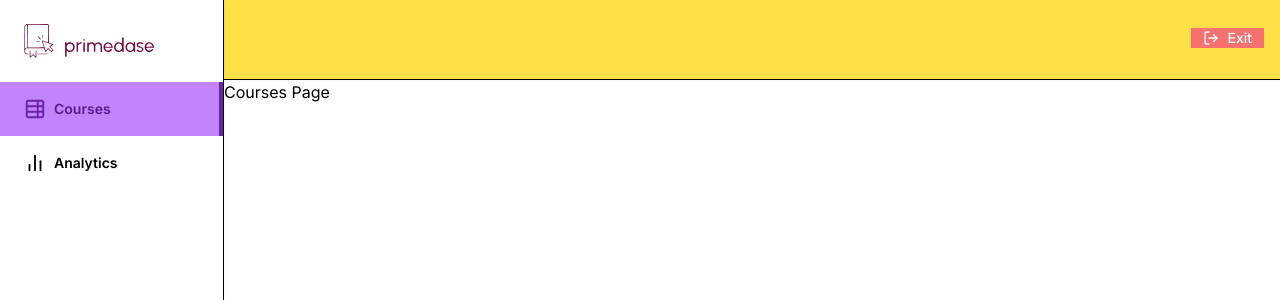
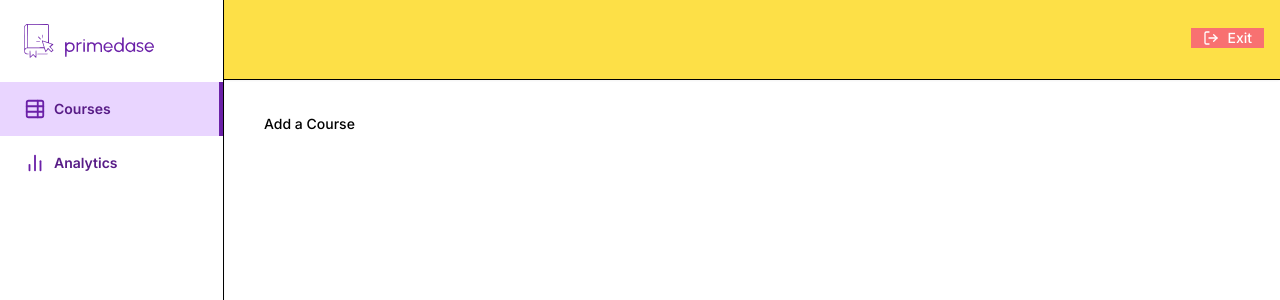
Before and after one commit to jerwintuchi/primedase-lms, a Next.js app: page /teacher/courses in a window 1280 px wide. Shown: the top 300 px of the page. Built offline with nearby package versions, Linux system fonts and the light colour scheme.

Commit message:
ftr: added add new course page new course

```diff
--- a/app/(dashboard)/(routes)/teacher/courses/page.tsx
+++ b/app/(dashboard)/(routes)/teacher/courses/page.tsx
@@ -1,7 +1,15 @@
+import { Button } from "@/components/ui/button";
+import Link from "next/link";
+
 const CoursesPage = () => {
     return (
-        <div>
-            Courses Page
+        <div className="p-6">
+            <Link href="/teacher/create">
+                <Button>
+                    Add a Course
+                </Button>
+            </Link>
+
         </div>
     )
 }
--- /dev/null
+++ b/app/(dashboard)/(routes)/teacher/create/page.tsx
@@ -0,0 +1,11 @@
+"use client";
+
+const CreatePage = () => {
+    return (
+        <div>
+            Create Page!
+        </div>
+     );
+}
+
+export default CreatePage;
--- a/app/(dashboard)/_components/sidebar-item.tsx
+++ b/app/(dashboard)/_components/sidebar-item.tsx
@@ -29,14 +29,14 @@ const SidebarItem: React.FC<SidebarItemProps> = ({ icon: Icon, label, href }) =>
       onClick={onClick}
       type="button"
       className={cn(
-        'flex items-center gap-x-2 text-black text-sm font-semibold pl-6 transition-all hover:text-black-600 hover:bg-gray-300/20',
-        isActive && 'text-purple-900 bg-purple-400 hover:bg-purple-200/20 hover:text-purple-700'
+        'flex items-center gap-x-2 text-purple-900 text-sm font-semibold pl-6 transition-all hover:text-black-600 hover:bg-purple-300',
+        isActive && 'text-purple-900 bg-purple-200 hover:bg-purple-200 hover:text-purple-700'
       )}
     >
       <div className="flex items-center gap-x-2 py-4">
         <Icon
           size={22}
-          className={cn('text-black', isActive && 'text-purple-800')}
+          className={cn('text-purple-800', isActive && 'text-purple-800')}
         />
         {label}
       </div>
--- a/app/(dashboard)/_components/sidebar-routes.tsx
+++ b/app/(dashboard)/_components/sidebar-routes.tsx
@@ -1,16 +1,16 @@
 "use client";
-import { BarChart, BarChart2Icon, Compass, Layout, List, ListCollapse, ListFilter, ListXIcon, TableProperties } from "lucide-react";
+import { BarChart, BarChart2Icon, Compass, Layout, List, ListCollapse, ListFilter, ListXIcon, Search, TableProperties } from "lucide-react";
 import SidebarItem from "./sidebar-item";
 import { usePathname } from "next/navigation";
 
 const guestRoutes = [
   {
-    Icon: Layout, // Use the updated prop name "Icon"
+    Icon: Layout, // Dashboard Icon
     label: "Dashboard",
     href: "/",
   },
   {
-    Icon: Compass, // Use the updated prop name "Icon"
+    Icon: Search, //Dashboard Icon (Non-Teacher)
     label: "Browse",
     href: "/search",
   },
@@ -18,12 +18,12 @@ const guestRoutes = [
 
 const teacherRoutes = [
   {
-    Icon: TableProperties, // Use the updated prop name "Icon"
+    Icon: TableProperties, // Teacher Icon Courses
     label: "Courses",
     href: "/teacher/courses",
   },
   {
-    Icon: BarChart2Icon, // Use the updated prop name "Icon"
+    Icon: BarChart2Icon, // Analytics Icon
     label: "Analytics",
     href: "/teacher/analytics",
   },
```
Also changed, not shown: public/primedase.svg.
